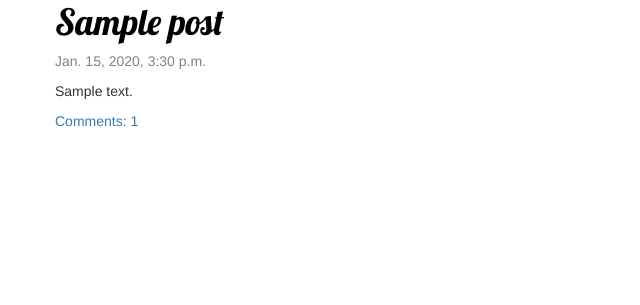
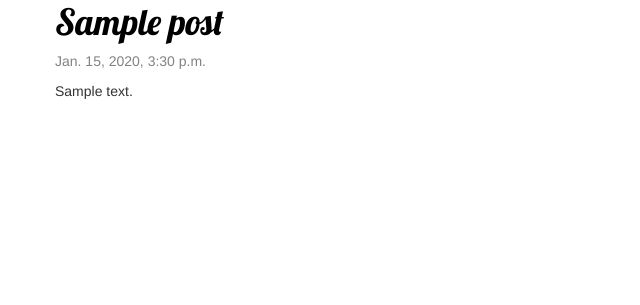
Before and after one commit to talk2shruthivs/my-first-blog, a Django app: template blog/templates/blog/post_list.html in a window 1280 px wide. Shown: the part 202-507 px from the top of the page, without its empty margins (0-640 px from the left). Run offline with Django 3.2, Linux system fonts and the light colour scheme; the template is opened without the code that fills it: values that come from a table or form of the project are taken from there, others are empty; tables that the repository leaves empty hold one stand-in row (values such as "Sample post"); some libraries are stand-ins or nearby versions.

Commit message:
Removed comment count

```diff
--- a/blog/templates/blog/post_list.html
+++ b/blog/templates/blog/post_list.html
@@ -8,7 +8,6 @@
       <p>{{post.published_date}} </p>
     </div>
     <p>{{post.text|linebreaksbr}} </p>
-    <a href="{% url 'post_detail' pk=post.pk %}">Comments: {{ post.comments.count }}</a>
   </div>
 {% endfor %}
 {% endblock %}
```
